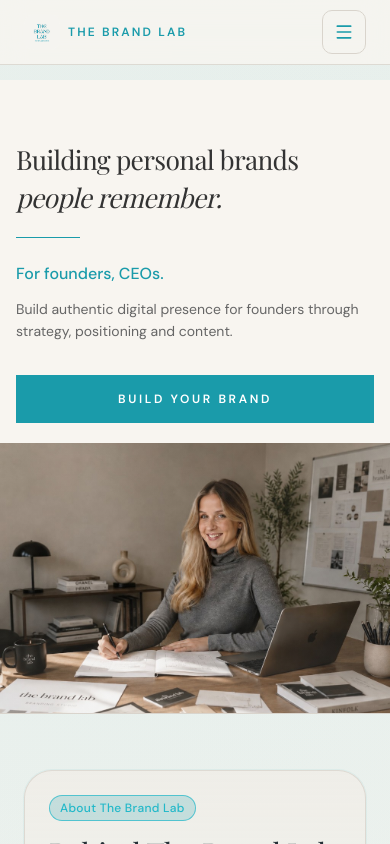
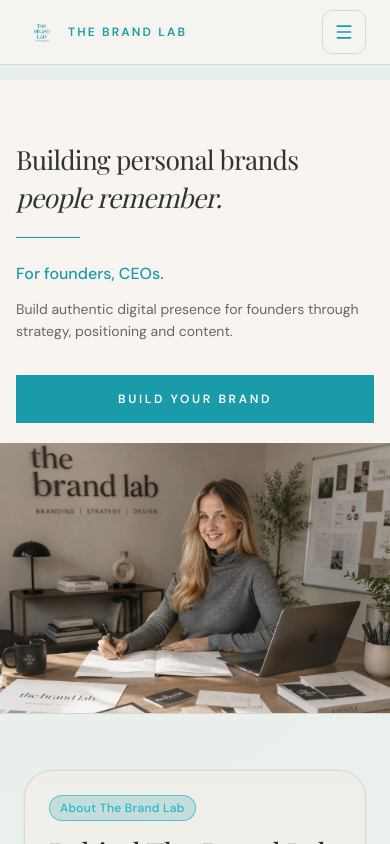
Before and after one commit to roihas1/portfollioShaked, a React (Vite) app: page / in a window 390 px wide. Shown: the top 844 px of the page. Built offline with nearby package versions, Linux system fonts and the light colour scheme; a web font is replaced by a local one.

Commit message:
Update Hero section with responsive images for desktop and mobile views. Replace existing hero image with separate assets for improved display on different screen sizes.

```diff
--- a/src/sections/Hero.tsx
+++ b/src/sections/Hero.tsx
@@ -1,5 +1,6 @@
 import { motion } from "framer-motion"
-import heroWorkspace from "@/assets/hero-brand-lab.png"
+import heroDesktop from "@/assets/hero-brand-lab.png"
+import heroMobile from "@/assets/hero-brand-lab-mobile.png"
 
 export function Hero() {
   return (
@@ -44,11 +45,18 @@
         transition={{ duration: 0.6, delay: 0.1 }}
       >
         <img
-          src={heroWorkspace}
+          src={heroMobile}
           alt="Shaked at her branding studio desk, smiling with laptop and design materials."
-          className="absolute inset-0 h-full min-h-full w-full object-cover object-[center_30%] lg:object-[55%_20%]"
+          className="absolute inset-0 h-full min-h-full w-full object-cover object-[center_30%] lg:hidden"
           decoding="async"
-          sizes="(max-width: 1024px) 100vw, 50vw"
+          sizes="100vw"
+        />
+        <img
+          src={heroDesktop}
+          alt="Shaked at her branding studio desk, smiling with laptop and design materials."
+          className="absolute inset-0 hidden h-full min-h-full w-full object-cover object-[55%_20%] lg:block"
+          decoding="async"
+          sizes="50vw"
         />
         <div
           className="pointer-events-none absolute inset-0 bg-gradient-to-t from-brand-bg/15 via-transparent to-brand-bg/10"
```
Also changed, not shown: src/assets/hero-brand-lab-mobile.png (added).
